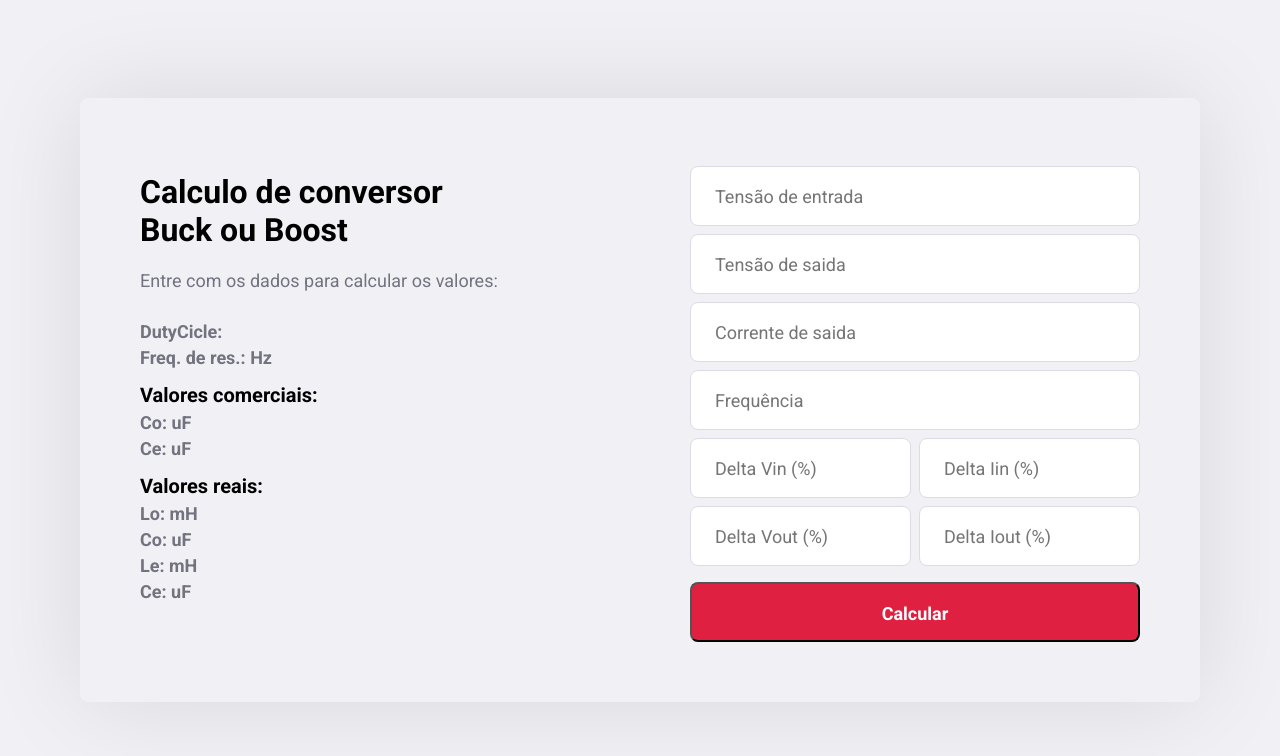
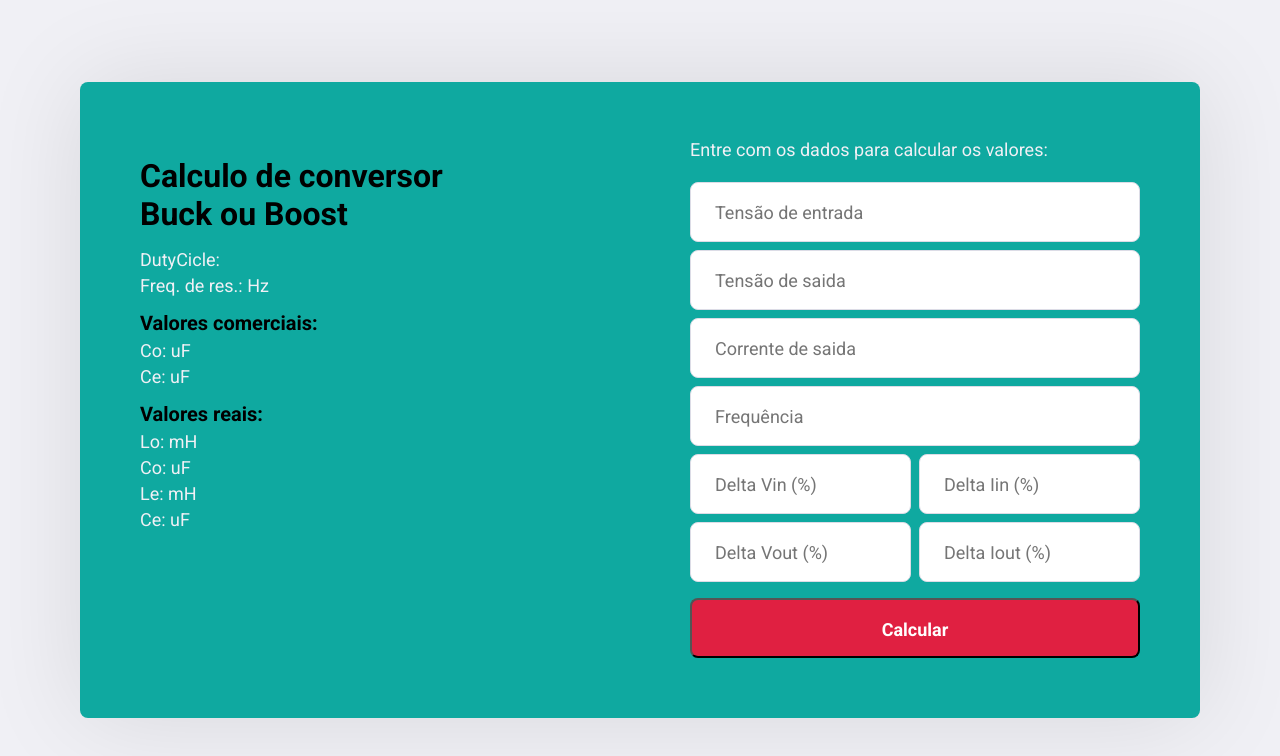
Before and after one commit to jjakob10/buckCalculator, a React (Create React App) app in the folder frontend/: page / in a window 1280 px wide. Shown: the top 756 px of the page. Built offline with nearby package versions, Linux system fonts and the light colour scheme; the HTML template or start-up script is replaced by a standard one.

Commit message:
siemens color

```diff
--- a/frontend/src/pages/Calculate/index.js
+++ b/frontend/src/pages/Calculate/index.js
@@ -24,7 +24,7 @@ export default function Register() {
   const [deltaIin, setDeltaIin] = useState('');
   const [comCe, comsetCe] = useState('');
   const [type, setType] = useState('Buck ou Boost');
-  const [hid,setHid] = useState({})
+  const [hid, setHid] = useState({})
 
 
   async function handleRegister(e) {
@@ -42,6 +42,13 @@ export default function Register() {
     }
 
     try {
+      Object.keys(data).forEach((item) => {
+        if (data[item] === 0 || data[item] === null) {
+          throw ("Preencha corretamente todos os campos com números diferentes de '0'")
+
+        }
+      })
+      try {
         const response = await api.post("buck", data);
 
         const { dutyCicle, comCo, comCe, Lo, Co, Le, Ce, resFreq, type } = response.data;
@@ -54,14 +61,17 @@ export default function Register() {
         comsetCo(comCo);
         comsetCe(comCe);
         setType(type)
-      if(Le=="0"){
-        setHid({visibility:"hidden"})
-      }else{
-        setHid({visibility:"visible"})
+        if (Le == "0") {
+          setHid({ visibility: "hidden" })
+        } else {
+          setHid({ visibility: "visible" })
         }
 
       } catch (err) {
-      alert("Erro no cadastro, tente novamente.")
+        alert("Erro na comunicação com o servidor")
+      }
+    } catch (err) {
+      alert(err)
     }
   };
 
@@ -73,7 +83,6 @@ export default function Register() {
         <section>
           <div>
             <h1>Calculo de conversor {type}</h1>
-            <p>Entre com os dados para calcular os valores:</p>
             {/* <h2>Tipo: {type}</h2> */}
             <h2>DutyCicle: {DutyCicle}</h2>
             <h2 style={hid}>Freq. de res.: {resFreq}Hz</h2>
@@ -97,6 +106,7 @@ export default function Register() {
         </section>
 
         <form onSubmit={handleRegister}>
+          <p>Entre com os dados para calcular os valores:</p>
           <input
             type="number"
             step="any"
--- a/frontend/src/pages/Calculate/styles.css
+++ b/frontend/src/pages/Calculate/styles.css
@@ -12,7 +12,8 @@
 .register-container .content {
   width: 100%;
   padding: 60px;
-  background: #f0f0f5;
+  /* background: #f0f0f5; */
+  background: #0Fa9a0;
   box-shadow: 0 0 100px rgba(0,0,0,0.1);
   border-radius: 8px;
 
@@ -32,14 +33,17 @@
 
 .register-container .content section p{
   font-size: 18px;
-  color: #737380;
+  /* color: #737380; */
+  color: #f0f0f5;
   line-height: 32px;
   margin-bottom: 24px;
 }
 .register-container .content section h2{
   font-size: 18px;
-  color: #737380;
+  /* color: #737380; */
+  color: #f0f0f5;
   margin-top: 5px;
+  font-weight: normal;
 }
 .register-container .content section b{
   font-size: 20px;
@@ -67,3 +71,11 @@
 .register-container .content form .input-group input + input{
   margin-left: 8px;
 }
+
+.register-container .content form p{
+  font-size: 18px;
+  /* color: #737380; */
+  color: #f0f0f5;
+  line-height: 16px;
+  margin-bottom: 16px;
+}
```
Lines whose indentation alone changed are shown as unchanged.
